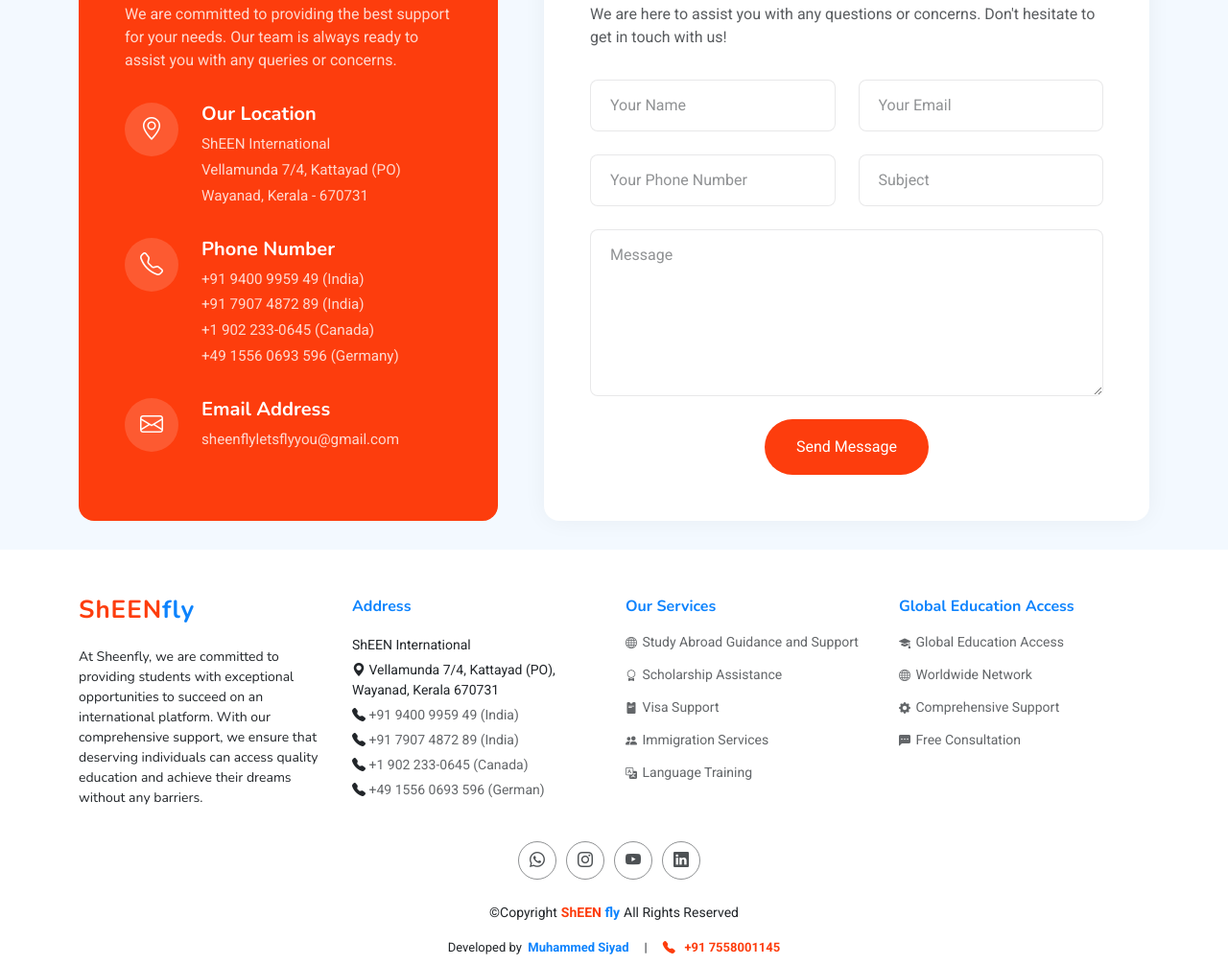
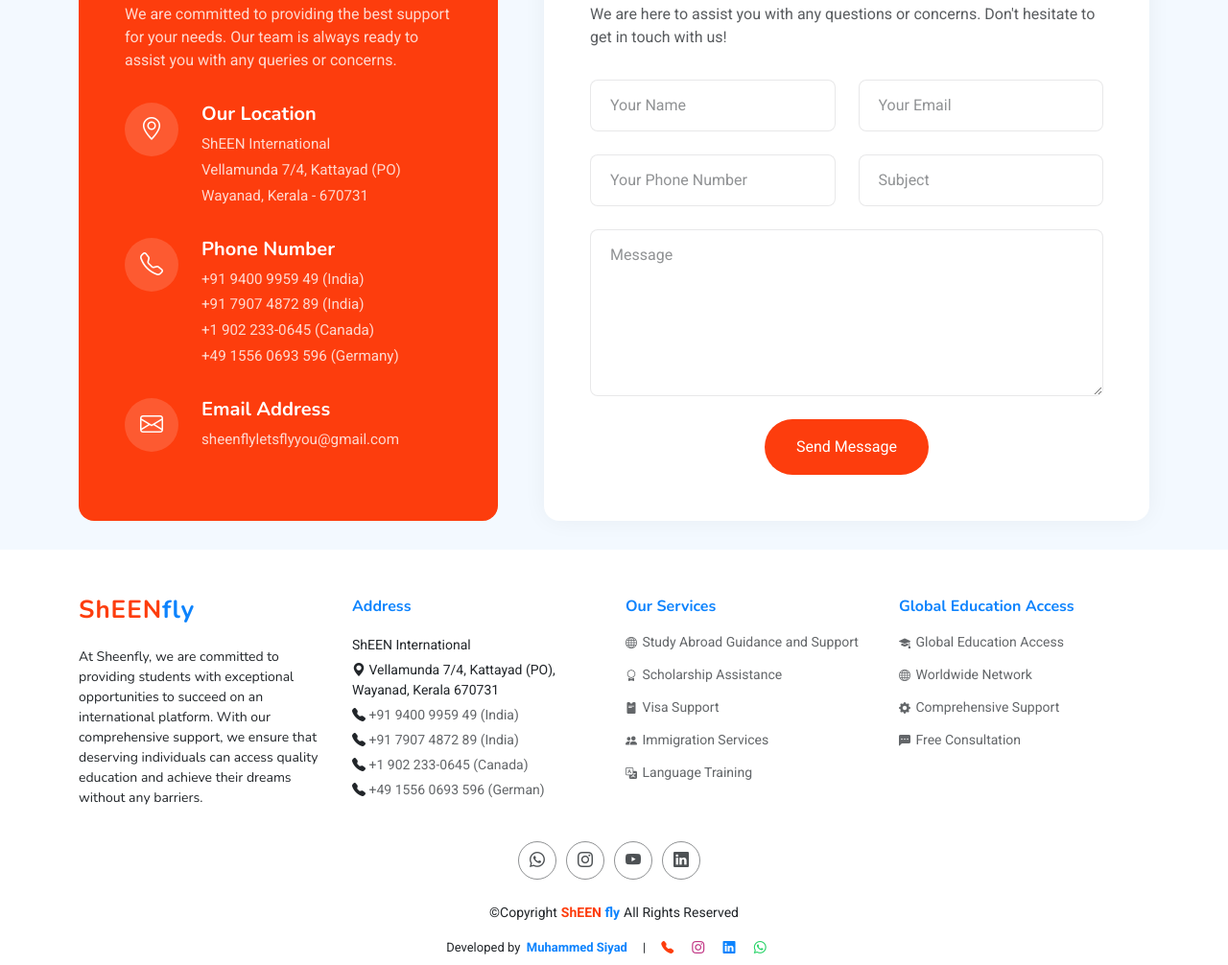
Before and after one commit to Muhammedsiyadt/ShEENfly, a plain HTML site: page index.html in a window 1280 px wide. Shown: the part 4389-5395 px from the top of the page at 96% size. Drawn offline with nearby package versions, Linux system fonts and the light colour scheme.

Commit message:
social media link added in footer

```diff
--- a/index.html
+++ b/index.html
@@ -1041,11 +1041,23 @@
                 <span>Developed by &nbsp;</span>
                 <a href="https://www.linkedin.com/in/muhammedsiyadt/" target="_blank" style="color: #0d83fd; font-weight: bold;"> Muhammed Siyad</a>
                 <span class="mx-3">|</span>
-                <a href="tel:+917558001145" style="color: #fd3d0d; font-weight: bold;">
-                  <i class="bi bi-telephone-fill" style="color: #fd3d0d;"></i> &nbsp; +91 7558001145
-                </a>
+                <div class="social-icons">
+                  <a href="tel:+917558001145" target="_blank" class="me-3" style="color: #fd3d0d;">
+                    <i class="bi bi-telephone-fill"></i>
+                  </a>
+                  <a href="https://www.instagram.com/siyad___._10/" target="_blank" class="me-3" style="color: #C13584;">
+                    <i class="bi bi-instagram"></i>
+                  </a>
+                  <a href="https://www.linkedin.com/in/muhammedsiyadt/" target="_blank" class="me-3" style="color: #0d83fd;">
+                    <i class="bi bi-linkedin"></i>
+                  </a>
+                  <a href="https://wa.me/917558001145" target="_blank" class="me-3" style="color: #25D366;">
+                    <i class="bi bi-whatsapp"></i>
+                  </a>
+                </div>
               </div>
             </div>
+
 
 
           </a>
```
